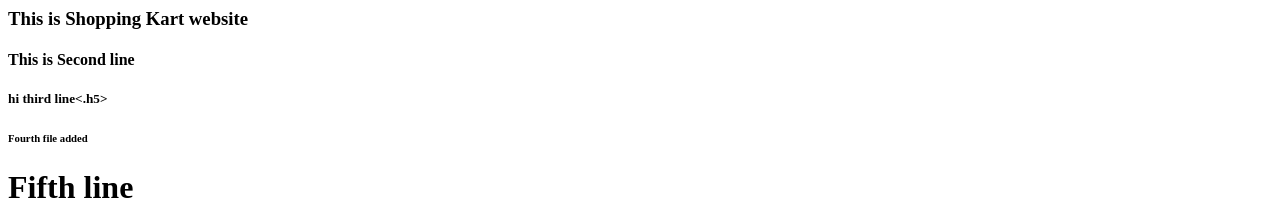
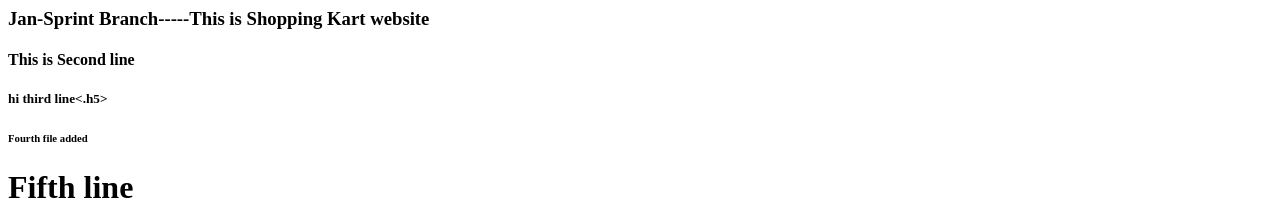
Before and after one commit to hari7432/ShopingKart, a plain HTML site: page index.html in a window 1280 px wide. Shown: the top 220 px of the page. Drawn offline with Linux system fonts and the light colour scheme.

Commit message:
Update index.html

```diff
--- a/index.html
+++ b/index.html
@@ -1,6 +1,6 @@
 <html>
 	<head>
-		<h3>This is Shopping Kart website </h3>
+		<h3>Jan-Sprint Branch-----This is Shopping Kart website </h3>
 		<h4>This is Second line </h4>
 		<h5>hi third line<.h5>
 		<h6> Fourth file added</h6>
```
